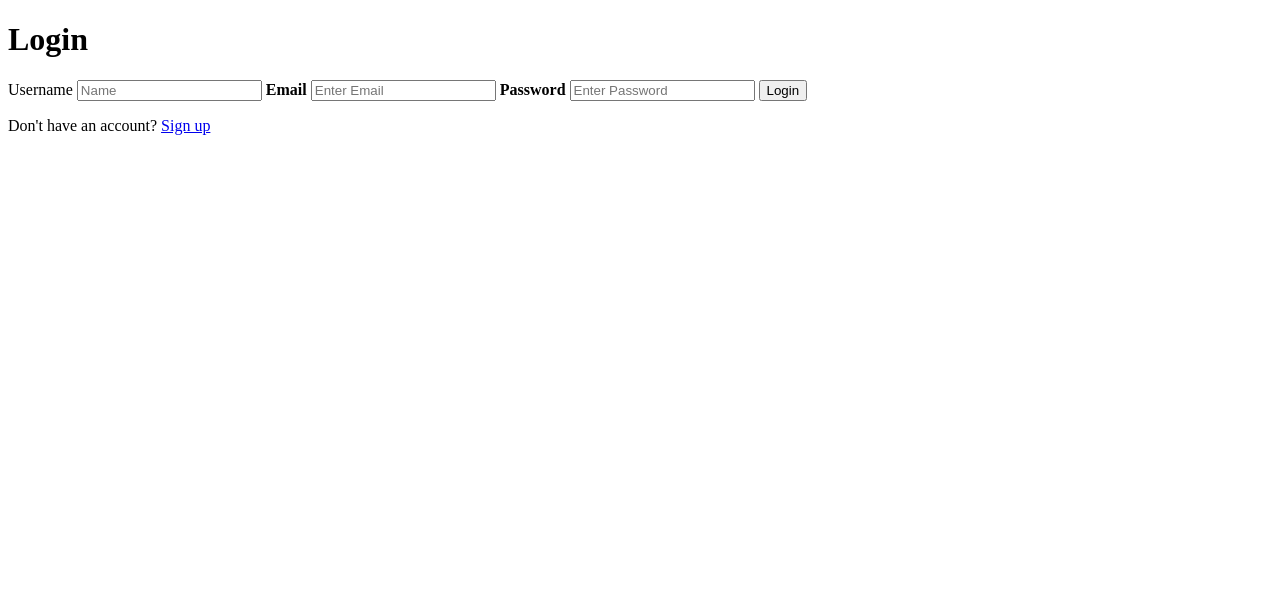
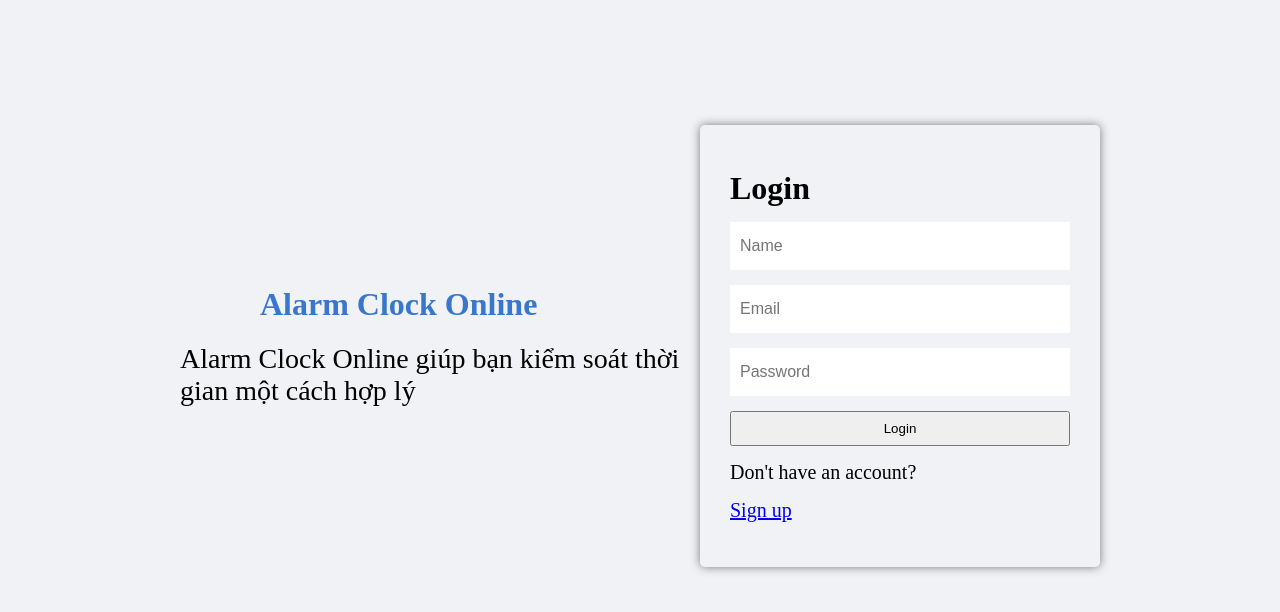
Before and after one commit to Lvphucnguyen2k8/WebAdvanced, a plain HTML site: page FinalProject/login.html in a window 1280 px wide. Drawn offline with Linux system fonts and the light colour scheme.

Commit message:
iugagusuksaguc

```diff
--- /dev/null
+++ b/FinalProject/login-signup.css
@@ -0,0 +1,85 @@
+*{
+    margin: 0;
+    padding: 0;
+    box-sizing: border-box;
+}
+
+body{
+    background-color: #F0F2F5;
+}
+
+.main-wrapper{
+    height: 100vh;
+    margin-top: 125px;
+}
+
+.container{
+    display: flex;
+    align-items: center;
+    justify-content: center;
+    height: 100%;
+}
+
+.container_content{
+    display: flex;
+    align-items: center;
+    justify-content: center;
+}
+.rightSidebar label{
+    font-size: 28px;
+    max-width: 500px;
+}
+
+.rightSidebar input{
+    display: block;
+    margin: 15px 0;
+    border: none;
+    font-size: 16px;
+    padding: 15px 10px;
+    width: 100%;
+}
+
+.rightSidebar button{
+    width: 100%;
+    padding: 8px 0;
+}
+
+.leftSidebar{
+    margin-right: 20px;
+}
+
+.leftSidebar h1{
+    margin-left: 80px;
+    width: 300px;
+    color: #3877cc;
+}
+
+.leftSidebar p{
+    font-size: 28px;
+    max-width: 500px;
+    margin-top: 20px
+}
+
+.rightSidebar form{
+    box-shadow: 0 0 10px rgba(0,0,0,.5);
+    padding: 30px;
+    border-radius: 5px;
+    min-width: 400px;
+}
+
+.rightSidebar form *{
+    display: block;
+    margin: 15px 0;
+}
+
+.rightSidebar input{
+    display: block;
+    margin: 15px 0;
+    border: none;
+    font-size: 16px;
+    padding: 15px 10px;
+    width: 100%;
+}
+.rightSidebar p {
+    font-size: 20px;
+}
--- a/FinalProject/login.css
+++ /dev/null
@@ -1,28 +0,0 @@
-*{
-    margin: 0;
-    padding: 0;
-    box-sizing: border-box;
-}
-
-body{
-    background-color: #F0F2F5;
-}
-
-.rightSidebar label{
-    font-size: 28px;
-    max-width: 500px;
-}
-
-.rightSidebar input{
-    display: block;
-    margin: 15px 0;
-    border: none;
-    font-size: 16px;
-    padding: 15px 10px;
-    width: 100%;
-}
-
-.rightSidebar button{
-    width: 100%;
-    padding: 8px 0;
-}
--- a/FinalProject/login.html
+++ b/FinalProject/login.html
@@ -4,27 +4,32 @@
     <meta charset="UTF-8">
     <meta name="viewport" content="width=device-width, initial-scale=1.0">
     <title>Document</title>
-    <link rel="stylesheet" href=""></link>
+    <link rel="stylesheet" href="login-signup.css"></link>
 </head>
 <body>
-    <div class="container" style="width: 100%; height: 100%;">
-        <div id="leftSidebar">
-
+    <div class="main-wrapper" style="width: 100%; height: 100%;">
+        <div class="container">
+            <div class="container_content">
+                <div class="leftSidebar">
+                    <h1>Alarm Clock Online</h1>
+                    <p>Alarm Clock Online giúp bạn kiểm soát thời gian một cách hợp lý</p>
                 </div>
                 <div class="rightSidebar">
+                    <form id="form_login">
                         <h1>Login</h1>
-            <label for="usn">Username</label>
                         <input id="name" type="name" placeholder="Name" name="usn" required>
 
-            <label for="email"><b>Email</b></label>
-            <input id="email"type="text" placeholder="Enter Email" name="email" required>
+                        <input id="email"type="text" placeholder="Email" name="email" required>
 
-            <label for="psw"><b>Password</b></label>
-            <input id= "password" type="password" placeholder="Enter Password" name="psw" required>
+                        <input id= "password" type="password" placeholder="Password" name="psw" required>
 
                         <button class="formButton" onclick="login()">Login</button>
                         <p>Don't have an account? <a href="./signup.html">Sign up</a></p>
                         <p id="checkCase"></p>
+                    </form>
+                </div>
+            </div>
+        </div>
     </div>
     <script>
     function login() {
@@ -36,17 +41,6 @@
         let listPassword = JSON.parse(localStorage.getItem("listPassword"));
         let listEmail = JSON.parse(localStorage.getItem("listUsers"));
 
-        let mailformat = /^[a-zA-Z0-9.!#$%&'*+/=?^_`{|}~-]+@[a-zA-Z0-9-]+(?:\.[a-zA-Z0-9-]+)*$/;
-        if(inputText.value.match(mailformat)) {
-            alert("Valid email address!");
-            document.form1.text1.focus();
-            return true;
-        }
-        else {
-            alert("You have entered an invalid email address!");
-            document.form1.text1.focus();
-            return false;
-        }
     let flag = false;
     for ( let i = 0; i < listEmail.length && i < listPassword.length; i++) {
         if( input_email == listEmail[i] && input_password == listPassword[i]) {
@@ -66,16 +60,15 @@
     }
 }
 
-function setName() {
+// function setName() {
 
-    if (localStorage.getItem("recentUser") !=null) {
-        let user = JSON.parse(localStorage.getItem("recentUser"));
-        let username = JSON.parse(localStorage.getItem("listUserName"));
-        document.getElementById("message").innerHTML = username[Number(user)] + "Schedule";
-    }
+//     if (localStorage.getItem("recentUser") !=null) {
+//         let user = JSON.parse(localStorage.getItem("recentUser"));
+//         let username = JSON.parse(localStorage.getItem("listUserName"));
+//         document.getElementById("message").innerHTML = username[Number(user)] + "Schedule";
+//     }
 
-}
+// }
     </script>
-    </div>
 </body>
 </html>
```
Also changed, not shown: FinalProject/schedule.html (+3 -3 lines), FinalProject/schedule.js (+18 -12 lines), FinalProject/signup.html (+23 -13 lines). Lines whose indentation alone changed are shown as unchanged.
